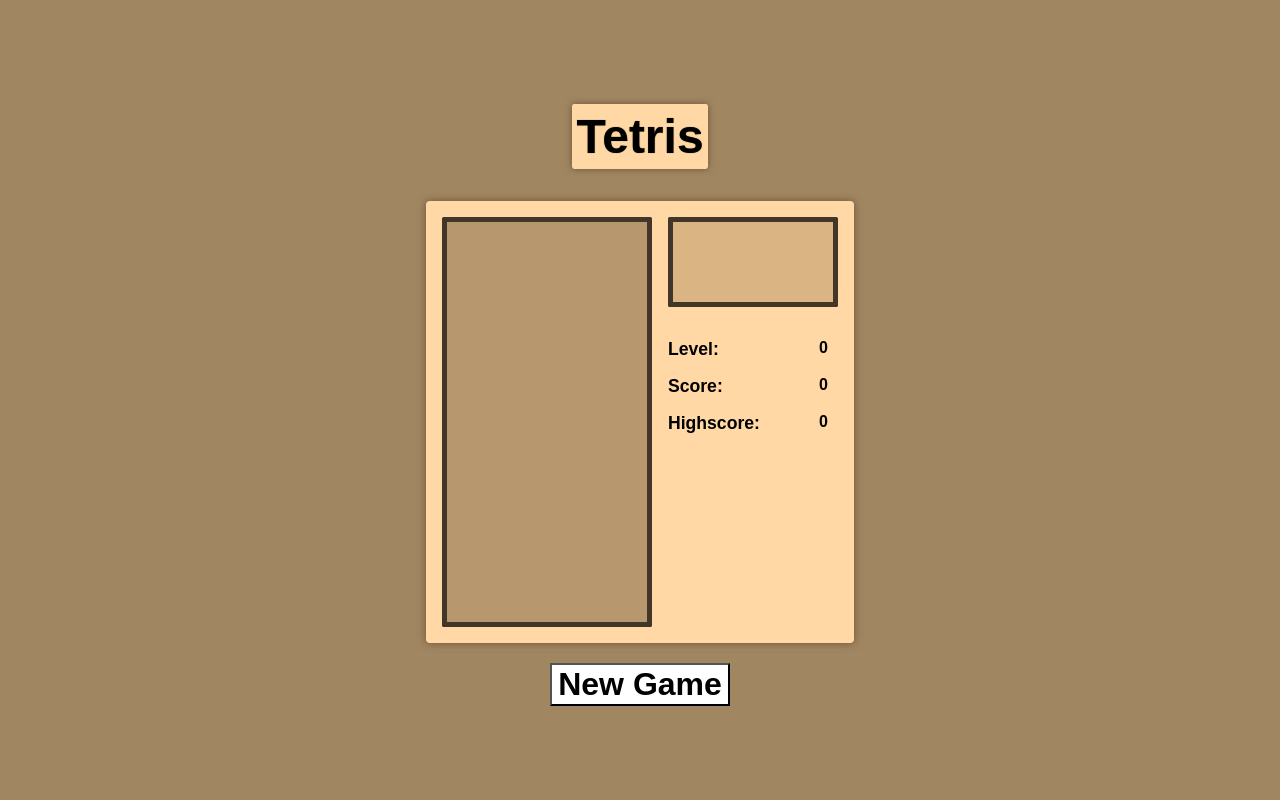
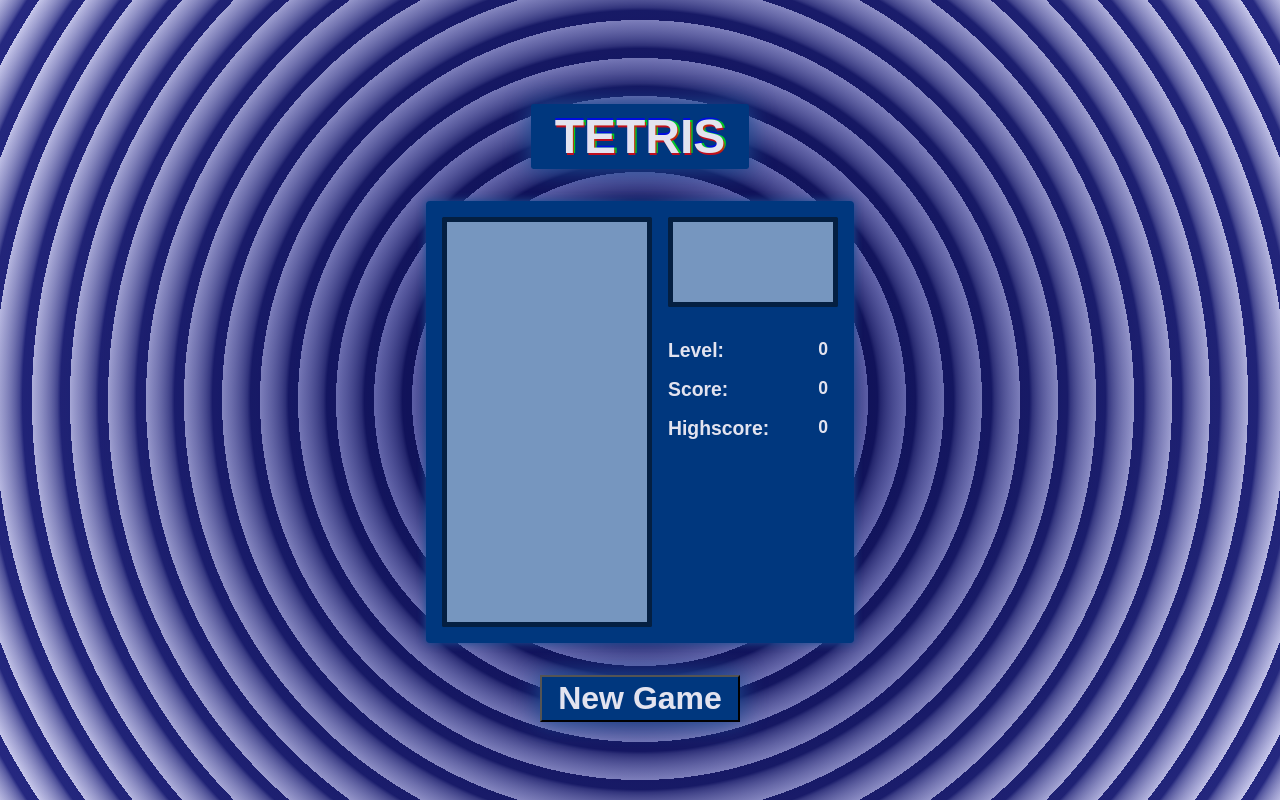
Before and after one commit to wkeebs/FRP-Tetris, a website built with Vite: page index.html in a window 1280 px wide. Built offline with nearby package versions, Linux system fonts and the light colour scheme.

Commit message:
Update styling

```diff
--- a/index.html
+++ b/index.html
@@ -3,7 +3,7 @@
     <title>FIT2102 A1 2023</title>
   </head>
   <body>
-    <h1>Tetris</h1>
+    <h1 class="glitch">Tetris</h1>
     <main id="main" class="flex row">
       <svg id="svgCanvas">
         <!-- game over text box -->
--- a/src/main.ts
+++ b/src/main.ts
@@ -38,15 +38,11 @@
     rotate$,
     randomShape$
   );
-  // state$: Observable<State> = action$.pipe(scan(reduceState, s)),
-  // subscription: Subscription = state$.subscribe(
-  //   updateView(() => subscription.unsubscribe())
-  // );
-  const restartBtn = document.querySelector("#restart") as HTMLElement;
-  const gameLoop$ = fromEvent(restartBtn, "click").pipe(
-    map(() => new NewGame(action$))
-  ).pipe(scan(reduceState, s));
-  const subscription: Subscription = gameLoop$.subscribe(() => clearView());
+  const restartBtn = document.querySelector("#restart") as HTMLElement,
+    gameLoop$ = fromEvent(restartBtn, "click")
+      .pipe(map(() => new NewGame(action$)))
+      .pipe(scan(reduceState, s)),
+    subscription: Subscription = gameLoop$.subscribe(() => clearView()); // clear the view at the end of each round
 }
 
 /**
--- a/src/state.ts
+++ b/src/state.ts
@@ -511,13 +511,19 @@
 class NewGame implements Action {
   constructor(public readonly stream: Observable<Action>) {}
   apply = (s: State) => {
+    // Reduce the source stream -> this is where all of the movement occurs.
     const source$ = this.stream.pipe(scan(reduceState, s));
     const subscription: Subscription = source$.subscribe(
       updateView(() => subscription.unsubscribe())
     );
-    const endState = source$.pipe(filter((s: State) => s.gameEnd), take(1)).subscribe((s: State) => {
-      console.log(s.highScore);
-      updateHighScore(s.highScore)});
+    const endState = source$
+      .pipe(
+        filter((s: State) => s.gameEnd),
+        take(1) // We only need to take the last state for the high score.
+      )
+      // Update the high score at the end of each round. only updated when the new
+      // score is higher.
+      .subscribe((s: State) => updateHighScore(s.highScore));
     return s;
   };
 }
--- a/src/style.css
+++ b/src/style.css
@@ -1,7 +1,33 @@
 :root {
-  background-color: rgb(161, 134, 98);
+  --jet: #2a2b2eff;
+  --davys-gray: #5a5a66ff;
+  --cambridge-blue: #a4c2a8ff;
+  --light-green: #aceb98ff;
+  --screamin-green: #87ff65ff;
+
+  --shadow: #1d5196;
+  --border: #041f41;
+  --main: #00377e;
+  --svgmain: #7696bf;
+  --title: #00377e;
+  --background: #00377e;
+  --text: #e3e3ef;
+
   padding: 2em;
   padding-top: 4em;
+
+  background-color: #e5e5f7;
+  opacity: 1;
+  background-image: radial-gradient(circle at center center, #2f338a, #e5e5f7),
+    repeating-radial-gradient(
+      circle at center center,
+      #2f338a,
+      #2f338a,
+      19px,
+      transparent 38px,
+      transparent 19px
+    );
+  background-blend-mode: multiply;
 }
 
 BODY,
@@ -26,11 +52,11 @@
   font-size: 3em;
   font-family: arial, helvetica, sans-serif;
   font-weight: bolder;
-  background-color: rgb(255, 216, 165);
+  background-color: var(--title);
   border-radius: 0.05em;
-  padding: 0.1em 0.1em 0.1em 0.1em;
-  box-shadow: 0em 0em 0.15em rgb(107, 83, 50);
-  text-shadow: 0em 0em 1px rgb(107, 83, 50);
+  padding: 0.1em 0.5em 0.1em 0.5em;
+  box-shadow: 0em 0em 25px var(--shadow);
+  text-shadow: 0em 0em 1px var(--shadow);
 }
 
 .flex {
@@ -48,9 +74,9 @@
 }
 
 main {
-  background-color: rgb(255, 216, 165);
+  background-color: var(--main);
   border-radius: 0.25em;
-  box-shadow: 0em 0em 0.5em rgb(107, 83, 50);
+  box-shadow: 0em 0em 0.5em var(--shadow);
   flex-wrap: wrap;
   padding: 1em;
   max-width: 400px;
@@ -58,7 +84,7 @@
 
 svg {
   border-radius: 0.1em;
-  border: 5px solid rgb(65, 54, 40);
+  border: 5px solid var(--border);
 }
 
 svg rect {
@@ -67,11 +93,11 @@
 }
 
 #svgCanvas {
-  background-color: rgb(183, 151, 110);
+  background-color: var(--svgmain);
 }
 
 #svgPreview {
-  background-color: rgb(218, 180, 131);
+  background-color: var(--svgmain);
 }
 
 #info {
@@ -99,14 +125,88 @@
   text-align: center;
 }
 
-#restart, #newGame {
+#restart,
+#newGame {
   font-size: 2rem;
   font-weight: bolder;
   text-align: center;
-  background-color: white;
   margin: 20px;
+  background-color: var(--title);
+  color: var(--text);
+  padding: 0.1em 0.5em 0.1em 0.5em;
+  margin-top: 1em;
+  box-shadow: 0em 0em 25px var(--shadow);
+  text-shadow: 0em 0em 1px var(--shadow);
+}
+
+.text {
+  font-size: 1.1rem;
+  color: var(--text);
 }
 
 .hidden {
   display: none;
 }
+
+/* GLITCH EFFECT */
+.glitch {
+  font-size: 3rem;
+  text-transform: uppercase;
+  color: var(--text);
+
+  text-shadow: 0.09em 0 0 rgba(255, 0, 0, 0.75),
+    -0.05em -0.005em 0 rgba(0, 255, 0, 0.75),
+    0.025em 0.05em 0 rgba(0, 0, 255, 0.75);
+
+  animation: glitch 300ms infinite;
+}
+
+@keyframes glitch {
+  0% {
+    text-shadow: 0.05em 0 0 rgba(255, 0, 0, 0.75),
+      -0.05em -0.025em 0 rgba(0, 255, 0, 0.75),
+      -0.025em 0.05em 0 rgba(0, 0, 255, 0.75);
+  }
+  14% {
+    text-shadow: 0.05em 0 0 rgba(255, 0, 0, 0.75),
+      -0.05em -0.025em 0 rgba(0, 255, 0, 0.75),
+      -0.025em 0.05em 0 rgba(0, 0, 255, 0.75);
+  }
+  15% {
+    text-shadow: -0.05em -0.025em 0 rgba(255, 0, 0, 0.75),
+      0.025em 0.025em 0 rgba(0, 255, 0, 0.75),
+      -0.05em -0.05em 0 rgba(0, 0, 255, 0.75);
+  }
+  49% {
+    text-shadow: -0.05em -0.025em 0 rgba(255, 0, 0, 0.75),
+      0.025em 0.025em 0 rgba(0, 255, 0, 0.75),
+      -0.05em -0.05em 0 rgba(0, 0, 255, 0.75);
+  }
+  50% {
+    text-shadow: 0.025em 0.05em 0 rgba(255, 0, 0, 0.75),
+      0.05em 0 0 rgba(0, 255, 0, 0.75), 0 -0.05em 0 rgba(0, 0, 255, 0.75);
+  }
+  99% {
+    text-shadow: 0.025em 0.05em 0 rgba(255, 0, 0, 0.75),
+      0.05em 0 0 rgba(0, 255, 0, 0.75), 0 -0.05em 0 rgba(0, 0, 255, 0.75);
+  }
+  100% {
+    text-shadow: -0.025em 0 0 rgba(255, 0, 0, 0.75),
+      -0.025em -0.025em 0 rgba(0, 255, 0, 0.75),
+      -0.025em -0.05em 0 rgba(0, 0, 255, 0.75);
+  }
+}
+
+@media (prefers-reduced-motion: reduce) {
+  *,
+  ::before,
+  ::after {
+    animation-delay: -1ms !important;
+    animation-duration: 1ms !important;
+    animation-iteration-count: 1 !important;
+    background-attachment: initial !important;
+    scroll-behavior: auto !important;
+    transition-duration: 0s !important;
+    transition-delay: 0s !important;
+  }
+}
```
